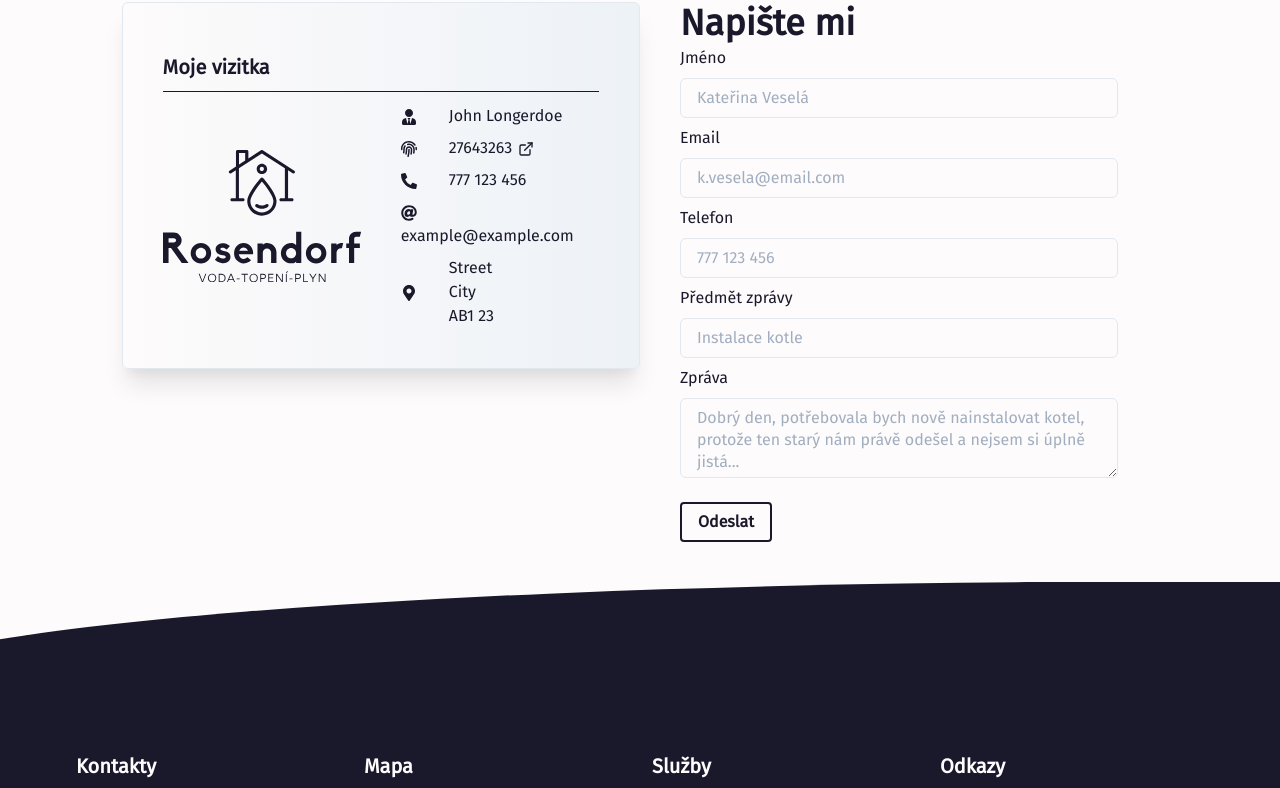
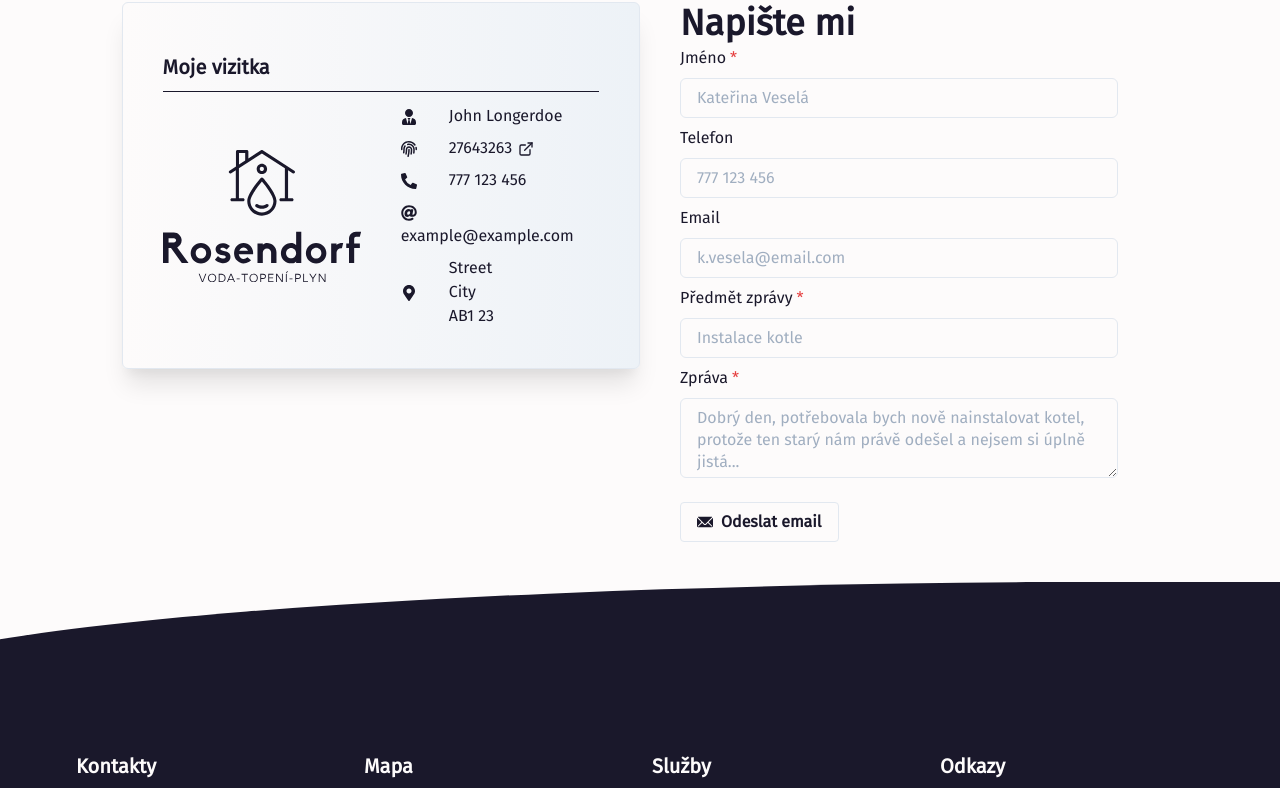
Before and after one commit to Dorfieeee/cuddly-potato, a Next.js app: page / in a window 1280 px wide. Shown: the part 2160-2948 px from the top of the page. Built offline with nearby package versions, Linux system fonts and the light colour scheme.

Commit message:
form activation

```diff
--- a/components/ContactSection/contactForm/index.jsx
+++ b/components/ContactSection/contactForm/index.jsx
@@ -8,44 +8,17 @@ import {
     Textarea,
     Heading,
 } from "@chakra-ui/react";
+import { EmailIcon, CheckIcon, WarningIcon } from "@chakra-ui/icons";
 import { Form, Formik, useField } from "formik";
-import * as yup from "yup";
 
-const contactSchema = yup.object().shape({
-    name: yup.string().required("Uveďte Vaše jméno").label("Jméno"),
-    tel: yup
-        .string()
-        .matches(/\d/g, "Tel. číslo musí obsahovat pouze číslice")
-        .min(9, "Tel.číslo má alespoň 9 číslic")
-        .label("Tel. číslo"),
-    email: yup.string().when("tel", {
-        is: (tel) => !tel,
-        then: yup
-            .string()
-            .email("Neplatný formát emailu (john@email.com)")
-            .required("Uveďte, prosím, alespoň email"),
-        otherwise: yup.string().email("Neplatný formát emailu (john@email.com)"),
-    }),
-    subject: yup
-        .string()
-        .required("Uveďte předmět zprávy")
-        .max(100, "Nemůže být delší jak 100 znaků")
-        .label("Předmět"),
-    body: yup
-        .string()
-        .required("Tělo zprávy nesmí být prázdné")
-        .min(30, "Musí obsahovat alespoň 30 znaků")
-        .max(2000, "Nemůže být delší jak 2000 znaků")
-        .label("Tělo zprávy"),
-    createdOn: yup.date().default(function () {
-        return new Date();
-    }),
-});
 
-const MyFormField = ({ placeholder, label, isTextarea, ...props }) => {
+import contactSchema from "./validationSchema";
+import onSubmit from "./onSubmit";
+
+const MyFormField = ({ placeholder, label, isTextarea, isRequired, ...props }) => {
     const [field, meta] = useField(props);
     return (
-        <FormControl isInvalid={meta.error && meta.touched} mb={2}>
+        <FormControl isInvalid={meta.error && meta.touched} mb={2} isRequired={isRequired}>
             <FormLabel htmlFor={field.name}>{label}</FormLabel>
             {isTextarea ? (
                 <Textarea
@@ -62,7 +35,6 @@ const MyFormField = ({ placeholder, label, isTextarea, ...props }) => {
                     placeholder={placeholder || ""}
                     {...field}
                     {...props}
-
                 />
             )}
             <FormErrorMessage>{meta.error}</FormErrorMessage>
@@ -83,11 +55,8 @@ const ContactForm = (props) => {
                     body: "",
                 }}
                 validationSchema={contactSchema}
-                onSubmit={(values) => {
-                    setTimeout(() => {
-                        console.log(JSON.stringify(values, null, 2));
-                    }, 500);
-                }}
+                onSubmit={onSubmit}
+                initialStatus="initial"
             >
                 {(props) => (
                     <Form>
@@ -95,6 +64,12 @@ const ContactForm = (props) => {
                             name="name"
                             label="Jméno"
                             placeholder="Kateřina Veselá"
+                            isRequired
+                        />
+                        <MyFormField
+                            name="tel"
+                            label="Telefon"
+                            placeholder="777 123 456"
                         />
                         <MyFormField
                             name="email"
@@ -102,28 +77,28 @@ const ContactForm = (props) => {
                             placeholder="k.vesela@email.com"
                         />
                         <MyFormField
-                            name="tel"
-                            label="Telefon"
-                            placeholder="777 123 456"
-                        />
-                        <MyFormField
                             name="subject"
                             label="Předmět zprávy"
                             placeholder="Instalace kotle"
+                            isRequired
                         />
                         <MyFormField
                             name="body"
                             label="Zpráva"
                             placeholder="Dobrý den, potřebovala bych nově nainstalovat kotel, protože ten starý nám právě odešel a nejsem si úplně jistá..."
                             isTextarea
+                            isRequired
                         />
                         <Button
                             mt={4}
                             isLoading={props.isSubmitting}
+                            disabled={props.status !== "initial"}
+                            loadingText="Odesílám..."
+                            leftIcon={props.status === "success" ? <CheckIcon color="green.400" /> : props.status === "error" ? <WarningIcon color="red.400" /> : <EmailIcon />}
                             type="submit"
-                            variant="primary"
+                            _disabled={{}}
                         >
-                            Odeslat
+                            {props.status === "success" ? "Odesláno" : props.status === "error" ? "Naskytla se chyba" : "Odeslat email"}
                         </Button>
                     </Form>
                 )}
--- /dev/null
+++ b/components/ContactSection/contactForm/onSubmit.js
@@ -0,0 +1,45 @@
+const sleep = async (ms) =>
+    new Promise((resolve, reject) => {
+        setTimeout(() => {
+            resolve();
+        }, ms);
+    });
+
+export default function onSubmit(values, actions) {
+    let response,
+        statusTimeout = 3 * 1000;
+
+    const setInitial = async ({ reset } = {}) => {
+        await sleep(statusTimeout);
+        reset ? actions.resetForm("initial") : actions.setStatus("initial");
+    };
+
+    // disables another submission
+    actions.setSubmitting(true);
+    response = fetch("/api/contact", {
+        method: "POST",
+        headers: {
+            Accept: "application/json, text/plain, */*",
+            "Content-Type": "application/json",
+        },
+        body: JSON.stringify(values, null, 2),
+    })
+        .then(async (response) => {
+            // enables another submission
+            actions.setSubmitting(false);
+
+            // change status
+            if (response.ok) {
+                actions.setStatus("success");
+                setInitial({ reset: true });
+            } else {
+                actions.setStatus("error");
+                setInitial();
+            }
+        })
+        .catch(async (error) => {
+            actions.setSubmitting(false);
+            actions.setStatus("error");
+            setInitial();
+        });
+}
--- /dev/null
+++ b/components/ContactSection/contactForm/validationSchema.js
@@ -0,0 +1,31 @@
+import * as yup from "yup";
+
+export default yup.object().shape({
+    name: yup.string().required("Uveďte Vaše jméno").label("Jméno"),
+    tel: yup
+        .string()
+        .matches(/\d/g, "Tel. číslo musí obsahovat pouze číslice")
+        .min(9, "Tel.číslo má alespoň 9 číslic")
+        .label("Tel. číslo"),
+    email: yup.string().when("tel", {
+        is: (tel) => !tel,
+        then: yup
+            .string()
+            .email("Neplatný formát emailu (john@email.com)")
+            .required("Uveďte, prosím, alespoň email"),
+        otherwise: yup
+            .string()
+            .email("Neplatný formát emailu (john@email.com)"),
+    }),
+    subject: yup
+        .string()
+        .required("Uveďte předmět zprávy")
+        .max(100, "Nemůže být delší jak 100 znaků")
+        .label("Předmět"),
+    body: yup
+        .string()
+        .required("Tělo zprávy nesmí být prázdné")
+        .min(30, "Musí obsahovat alespoň 30 znaků")
+        .max(2000, "Nemůže být delší jak 2000 znaků")
+        .label("Tělo zprávy"),
+});
--- a/package.json
+++ b/package.json
@@ -28,6 +28,7 @@
     "framer-motion": "^4.1.17",
     "install": "^0.13.0",
     "next": "^11.0.1",
+    "nodemailer": "^6.6.2",
     "npm": "^7.18.1",
     "prop-types": "^15.7.2",
     "react": "^17.0.2",
--- /dev/null
+++ b/pages/api/contact.js
@@ -0,0 +1,52 @@
+const SENDER_ADDRESS = process.env.HOME_FORM_MAIL_ADDRESS;
+const SENDER_PASS = process.env.HOME_FORM_MAIL_PASS;
+const SENDER_HOST = process.env.MAILBOX_HOST;
+const RECEIVER_ADDRESS = process.env.MAILBOX_ADDRESS;
+
+export default (req, res) => {
+    if (req.method !== "POST")
+        return res
+            .status(404)
+            .json({ msg: "This route accepts only POST requests" });
+
+    const nodemailer = require("nodemailer");
+    const emailData = createEmailBody(req.body);
+    const transporter = nodemailer.createTransport({
+        port: 465,
+        host: SENDER_HOST,
+        auth: {
+            user: SENDER_ADDRESS,
+            pass: SENDER_PASS,
+        },
+        secure: true,
+    });
+
+    transporter.sendMail(emailData, (err, info) => {
+        if (err) return res.status(502).json({ msg: err });
+        else return res.status(200).json({ msg: info });
+    });
+};
+
+function createEmailBody(values) {
+    const { name, email, tel, subject, body } = values;
+    const createdAt = new Date().toLocaleString("en-GB", { timeZone: "CET" });
+    const html = `
+        <h2>${subject}</h2>
+        <p>${body}</p>
+        <hr/>
+        <h4>Kontakty:</h4>
+        <ul>
+            ${name && `<li>Jméno: <b>${name}</b></li>`}
+            ${email && `<li>Email: <a href="mailto:${email}">${email}</a></li>`}
+            ${tel && `<li>Telefon: <a href="tel:${tel}">${tel}</a></li>`}
+        </ul>
+        <p><i>Odesláno pomocí webového formuláře - <b>${createdAt}</b></i></p>`;
+
+    return {
+        from: SENDER_ADDRESS,
+        to: RECEIVER_ADDRESS,
+        subject: subject + " | " + "Zpráva od " + name,
+        text: body + " | Sent from: " + email || tel,
+        html: html,
+    };
+}
--- a/theme/index.js
+++ b/theme/index.js
@@ -1,5 +1,5 @@
 // theme.js
-import { extendTheme, withDefaultColorScheme } from "@chakra-ui/react";
+import { extendTheme } from "@chakra-ui/react";
 // Global style overrides
 import styles from "./styles";
 import theme from "./theme";
@@ -18,4 +18,6 @@ const overrides = {
     }
 };
 
-export default extendTheme(overrides);
+const extendedTheme = extendTheme(overrides);
+
+export default extendedTheme;
```
Also changed, not shown: components/ContactSection/index.jsx (line endings or trailing spaces), 1 other file (tests, documents, lock files or other folders).
